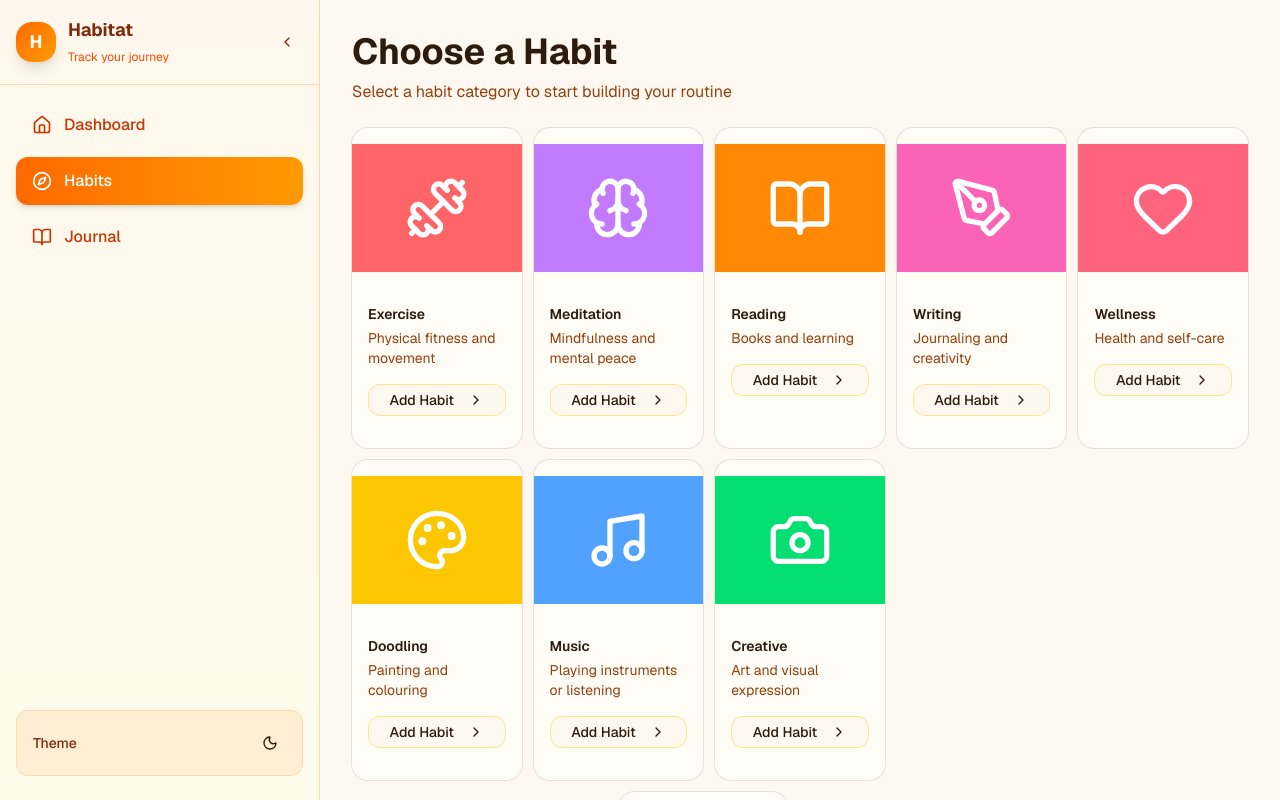
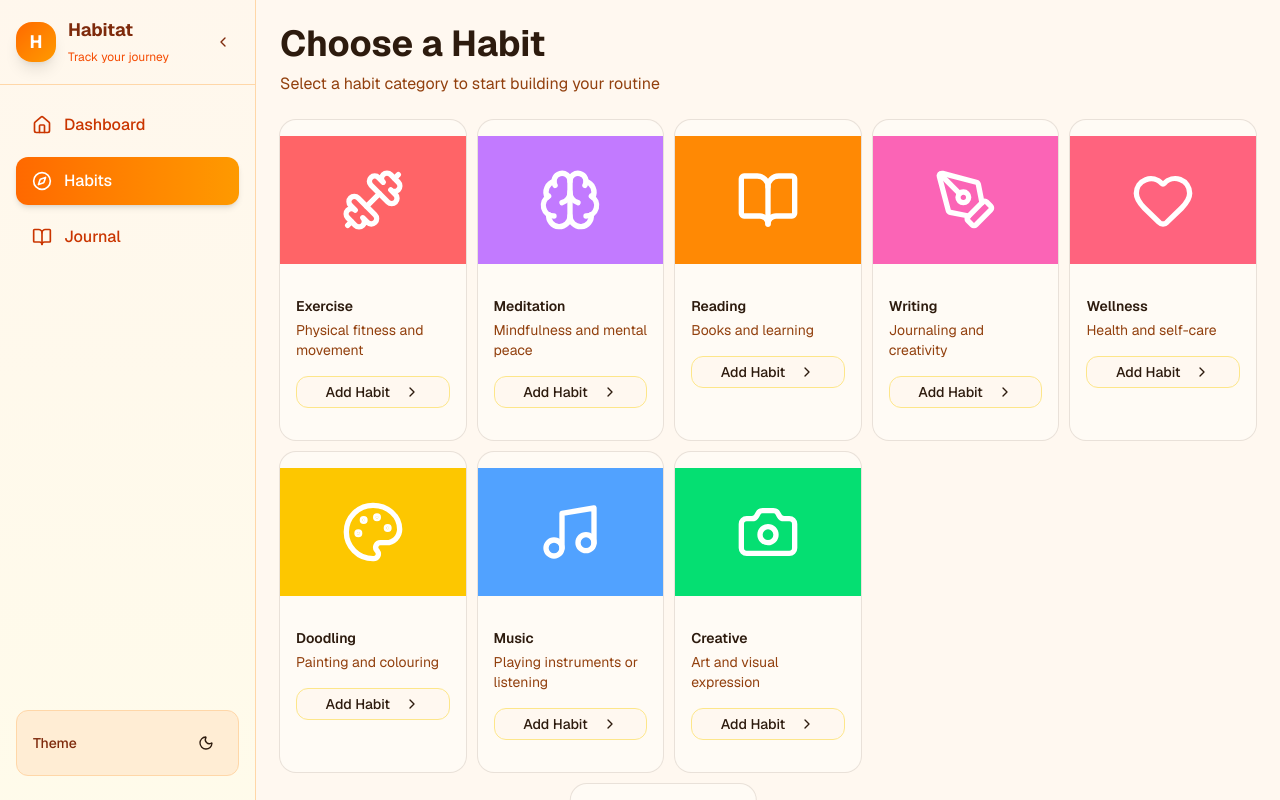
Before and after one commit to soumyacodes007/habit-tracker, a Next.js app: page /habits in a window 1280 px wide. Shown: the top 800 px of the page. Built offline with nearby package versions, Linux system fonts and the light colour scheme.

Commit message:
final done

```diff
--- a/src/app/habits/page.jsx
+++ b/src/app/habits/page.jsx
@@ -83,10 +83,10 @@ const habitCategories = [
 ]
 export default function HabitsPage() {
   return (
-    <div className="min-h-screen bg-background flex">
+    <div className="min-h-screen bg-background">
       <Sidebar />
 
-      <main className="flex-1 px-4 py-4 md:px-6 md:py-6 lg:px-8 lg:py-8 overflow-x-hidden">
+      <main className="md:ml-64 px-4 py-4 md:px-6 md:py-6">
         <div className="mx-auto max-w-7xl">
         <div className="space-y-6">
 
--- a/src/app/journal/page.jsx
+++ b/src/app/journal/page.jsx
@@ -20,9 +20,9 @@ export default function JournalPage() {
     }
   }
   return (
-    <div className="min-h-screen bg-background flex">
+    <div className="min-h-screen bg-background">
       <Sidebar />
-      <main className="flex-1 px-4 py-4 md:px-6 md:py-6 lg:px-8 lg:py-8 overflow-x-hidden">
+      <main className="md:ml-64 px-4 py-4 md:px-6 md:py-6">
         <div className="mx-auto max-w-7xl">
         <div className="space-y-6">
           <div>
--- a/src/app/page.js
+++ b/src/app/page.js
@@ -65,9 +65,9 @@ const habits = [
 ]
 export default function Home() {
   return (
-    <div className="min-h-screen bg-background flex">
+    <div className="min-h-screen bg-background">
       <Sidebar />
-      <main className="flex-1 px-4 py-4 md:px-6 md:py-6 lg:px-8 lg:py-8 overflow-x-hidden">
+      <main className="md:ml-64 px-4 py-4 md:px-6 md:py-6">
         <div className="mx-auto max-w-7xl">
         <div className="space-y-6">
           <WelcomeSection />
--- a/src/components/layout/sidebar.jsx
+++ b/src/components/layout/sidebar.jsx
@@ -31,21 +31,22 @@ export function Sidebar() {
 
   return (
     <>
-      {/* Mobile Header with Menu Button */}
-      <header className="md:hidden sticky top-0 z-50 border-b border-orange-200 dark:border-stone-700 bg-gradient-to-r from-orange-50 to-amber-50 dark:from-stone-900 dark:to-stone-800 backdrop-blur supports-[backdrop-filter]:bg-background/60">
-        <div className="flex items-center justify-between px-4 py-3">
+      {/* Mobile Header - Only visible on mobile */}
+      <div className="md:hidden">
+        <header className="sticky top-0 z-50 w-full border-b border-orange-200 dark:border-stone-700 bg-orange-50 dark:bg-stone-900">
+          <div className="flex h-14 items-center justify-between px-4">
             <Link href="/" className="flex items-center gap-2">
-            <div className="flex h-8 w-8 items-center justify-center rounded-lg bg-gradient-to-br from-orange-500 to-amber-500 dark:from-orange-600 dark:to-red-700 text-white shadow-md">
+              <div className="flex h-8 w-8 items-center justify-center rounded-lg bg-gradient-to-br from-orange-500 to-amber-500 text-white">
                 <span className="text-sm font-bold">H</span>
               </div>
-            <span className="font-bold text-orange-900 dark:text-stone-100 text-sm">Habitat</span>
+              <span className="font-bold text-orange-900 dark:text-stone-100">Habitat</span>
             </Link>
 
             <div className="flex items-center gap-2">
               <ThemeToggle />
               <button
                 onClick={() => setIsOpen(!isOpen)}
-              className="p-2 rounded-lg hover:bg-orange-100 dark:hover:bg-stone-700 transition-colors"
+                className="p-2 rounded-lg hover:bg-orange-100 dark:hover:bg-stone-700"
                 aria-label="Toggle menu"
               >
                 {isOpen ? (
@@ -60,52 +61,67 @@ export function Sidebar() {
 
         {/* Mobile Sidebar Overlay */}
         {isOpen && (
+          <>
             <div
-          className="md:hidden fixed inset-0 bg-black/50 z-40"
+              className="fixed inset-0 bg-black/50 z-40"
               onClick={() => setIsOpen(false)}
             />
+            <div className="fixed top-14 left-0 right-0 bottom-0 z-50 bg-orange-50 dark:bg-stone-900 border-r border-orange-200 dark:border-stone-700">
+              <nav className="p-4 space-y-2">
+                {navItems.map((item) => {
+                  const Icon = item.icon
+                  const isActive = pathname === item.href
+                  return (
+                    <Link
+                      key={item.href}
+                      href={item.href}
+                      onClick={() => setIsOpen(false)}
+                      className={`
+                        flex items-center gap-3 px-4 py-3 rounded-lg font-medium transition-colors
+                        ${isActive
+                          ? 'bg-gradient-to-r from-orange-500 to-amber-500 text-white'
+                          : 'text-orange-700 dark:text-stone-300 hover:bg-orange-100 dark:hover:bg-stone-700'
+                        }
+                      `}
+                    >
+                      <Icon className="h-5 w-5" />
+                      <span>{item.label}</span>
+                    </Link>
+                  )
+                })}
+              </nav>
+            </div>
+          </>
         )}
+      </div>
 
-      {/* Sidebar */}
+      {/* Desktop Sidebar - Only visible on desktop */}
+      <div className="hidden md:block">
         <aside
           className={`
-          fixed top-0 left-0 z-50 h-full transition-all duration-300 ease-in-out
+            fixed top-0 left-0 z-40 h-full transition-all duration-300
             bg-gradient-to-b from-orange-50 to-amber-50 dark:from-stone-900 dark:to-stone-800
             border-r border-orange-200 dark:border-stone-700
-
-          ${/* Mobile */ ''}
-          w-64
-          ${isOpen ? 'translate-x-0' : '-translate-x-full'}
-
-          ${/* Tablet and up */ ''}
-          md:translate-x-0
-          ${isCollapsed ? 'md:w-16' : 'md:w-64'}
-
-          ${/* Desktop */ ''}
-          ${isCollapsed ? 'lg:w-16' : 'lg:w-72'}
-
-          ${/* Large Desktop */ ''}
-          ${isCollapsed ? 'xl:w-20' : 'xl:w-80'}
+            ${isCollapsed ? 'w-16' : 'w-64'}
           `}
         >
-        {/* Sidebar Header */}
+          {/* Desktop Header */}
           <div className="flex items-center justify-between p-4 border-b border-orange-200 dark:border-stone-700">
-          <Link href="/" className="flex items-center gap-3" onClick={() => setIsOpen(false)}>
-            <div className="flex h-10 w-10 items-center justify-center rounded-xl bg-gradient-to-br from-orange-500 to-amber-500 dark:from-orange-600 dark:to-red-700 text-white shadow-lg flex-shrink-0">
+            <Link href="/" className="flex items-center gap-3">
+              <div className="flex h-10 w-10 items-center justify-center rounded-xl bg-gradient-to-br from-orange-500 to-amber-500 text-white shadow-lg">
                 <span className="text-lg font-bold">H</span>
               </div>
               {!isCollapsed && (
-              <div className="block">
+                <div>
                   <span className="font-bold text-lg text-orange-900 dark:text-stone-100 block">Habitat</span>
                   <span className="text-xs text-orange-600 dark:text-stone-400">Track your journey</span>
                 </div>
               )}
             </Link>
 
-          {/* Desktop Collapse Button */}
             <button
               onClick={() => setIsCollapsed(!isCollapsed)}
-            className="hidden md:flex p-2 rounded-lg hover:bg-orange-100 dark:hover:bg-stone-700 transition-colors"
+              className="p-2 rounded-lg hover:bg-orange-100 dark:hover:bg-stone-700 transition-colors"
               aria-label="Toggle sidebar"
             >
               {isCollapsed ? (
@@ -116,8 +132,8 @@ export function Sidebar() {
             </button>
           </div>
 
-        {/* Navigation */}
-        <nav className="p-2 sm:p-4 space-y-1 sm:space-y-2">
+          {/* Desktop Navigation */}
+          <nav className="p-4 space-y-2">
             {navItems.map((item) => {
               const Icon = item.icon
               const isActive = pathname === item.href
@@ -125,28 +141,25 @@ export function Sidebar() {
                 <Link
                   key={item.href}
                   href={item.href}
-                onClick={() => setIsOpen(false)}
                   className={`
-                  flex items-center gap-2 sm:gap-3 px-3 sm:px-4 py-2 sm:py-3 rounded-lg
-                  font-medium transition-all duration-200 text-sm sm:text-base
-                  ${
-                    isActive
+                    flex items-center gap-3 px-4 py-3 rounded-lg font-medium transition-all duration-200
+                    ${isActive
                       ? 'bg-gradient-to-r from-orange-500 to-amber-500 dark:from-orange-600 dark:to-red-700 text-white shadow-md'
                       : 'text-orange-700 dark:text-stone-300 hover:bg-orange-100 dark:hover:bg-stone-700'
                     }
-                  ${isCollapsed ? 'md:justify-center md:px-2' : ''}
+                    ${isCollapsed ? 'justify-center px-2' : ''}
                   `}
                   title={isCollapsed ? item.label : undefined}
                 >
-                <Icon className="h-4 w-4 sm:h-5 sm:w-5 flex-shrink-0" />
-                {!isCollapsed && <span className="md:block">{item.label}</span>}
+                  <Icon className="h-5 w-5 flex-shrink-0" />
+                  {!isCollapsed && <span>{item.label}</span>}
                 </Link>
               )
             })}
           </nav>
 
           {/* Desktop Theme Toggle */}
-        <div className="hidden md:block absolute bottom-6 left-4 right-4">
+          <div className="absolute bottom-6 left-4 right-4">
             <div className={`p-4 rounded-lg bg-orange-100 dark:bg-stone-800 border border-orange-200 dark:border-stone-700 ${isCollapsed ? 'px-2' : ''}`}>
               <div className={`flex items-center ${isCollapsed ? 'justify-center' : 'justify-between'}`}>
                 {!isCollapsed && <span className="text-sm font-medium text-orange-900 dark:text-stone-100">Theme</span>}
@@ -156,11 +169,8 @@ export function Sidebar() {
           </div>
         </aside>
 
-      {/* Desktop Sidebar Spacer */}
-      <div className={`
-        hidden md:block flex-shrink-0 transition-all duration-300
-        ${isCollapsed ? 'md:w-16 lg:w-16 xl:w-20' : 'md:w-64 lg:w-72 xl:w-80'}
-      `} />
+        {/* Desktop Sidebar Spacer - Not needed with ml-64 */}
+      </div>
     </>
   )
 }
```
Lines whose indentation alone changed are shown as unchanged.
